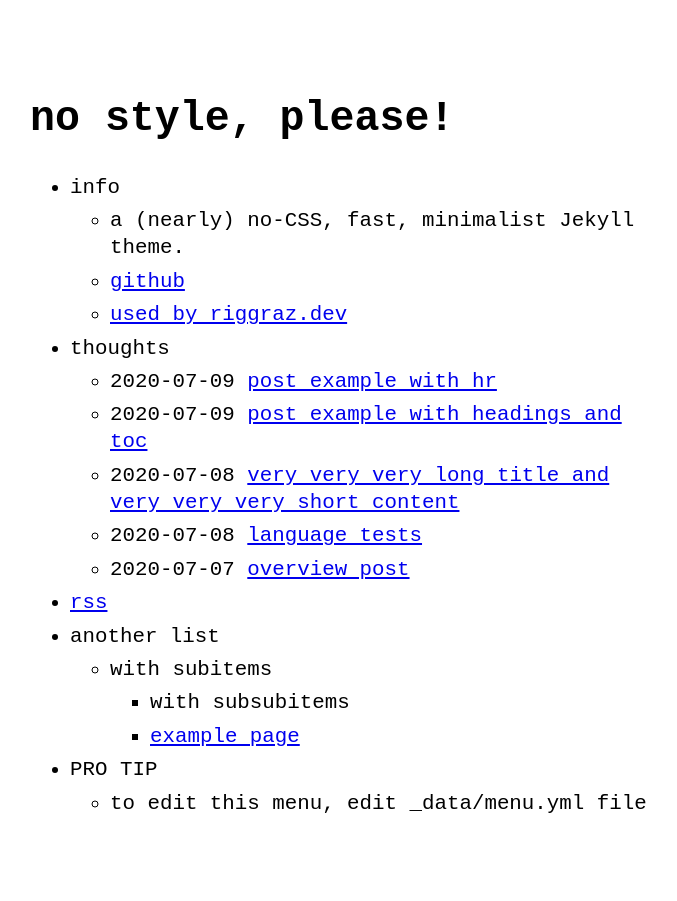
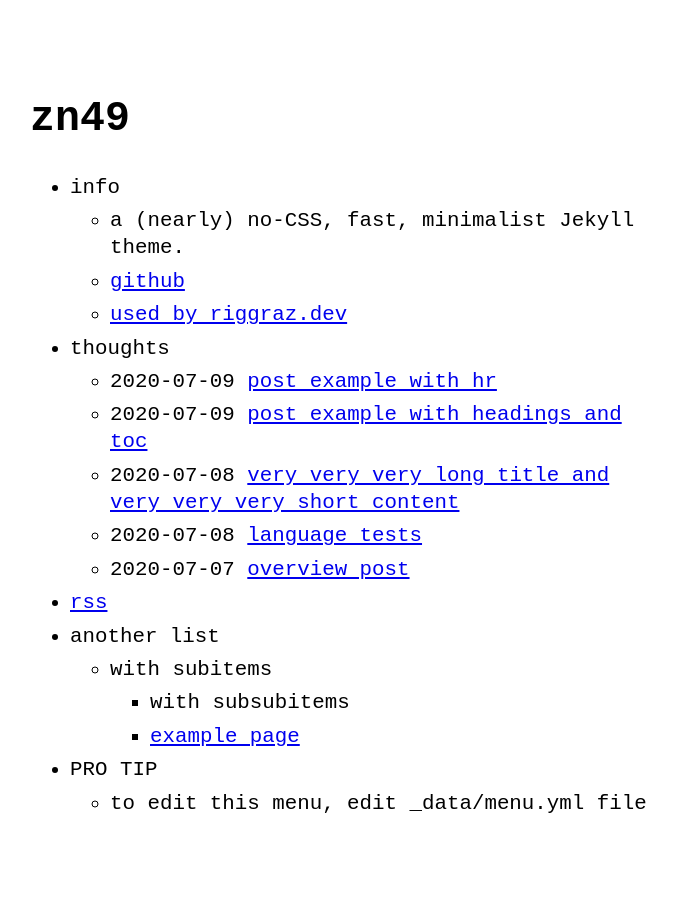
Before and after one commit to zn49/zn49.github.io, a Jekyll site: the page built from index.md, in a window 1280 px wide. Shown: the whole page, without its empty margins (290-967 px from the left). Built offline with Jekyll 4.4.1, drawn with Linux system fonts in a browser that asks for light colours.

Commit message:
update config

```diff
--- a/_config.yml
+++ b/_config.yml
@@ -1,9 +1,9 @@
-title: no style, please! # name of the site
-author: Riccardo Graziosi # name of site's author
-email: riccardo.graziosi97@gmail.com # email of site's author
-url: https://riggraz.dev/no-style-please # root address of the site
+title: zn49 # name of the site
+author: zn49 # name of site's author
+email: '' # email of site's author
+url: https://zn49.github.io # root address of the site
 description: > # description of the site (multiple lines allowed)
-  A (nearly) no-CSS, fast, minimalist Jekyll theme.
+  a simple blog
 
 permalink: /:slug.html
 
```
Also changed, not shown: LICENSE.txt (deleted), 2 other files.
